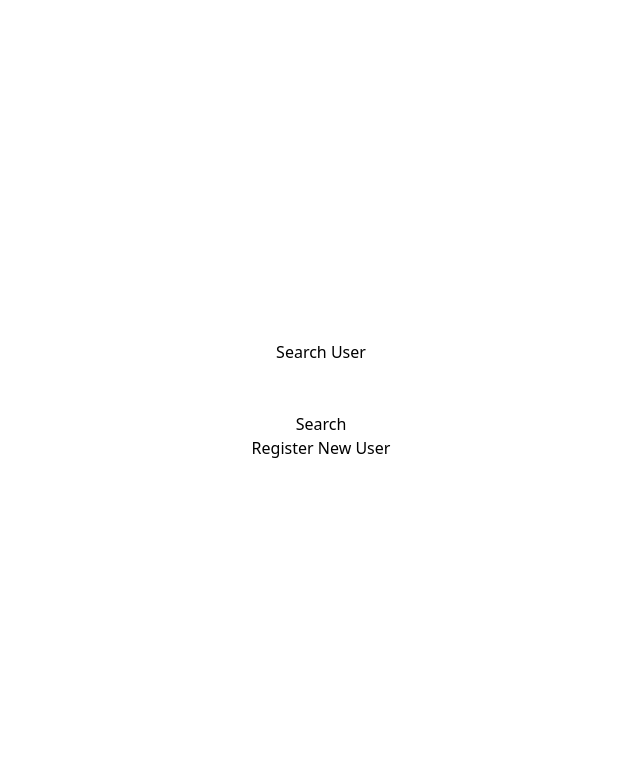
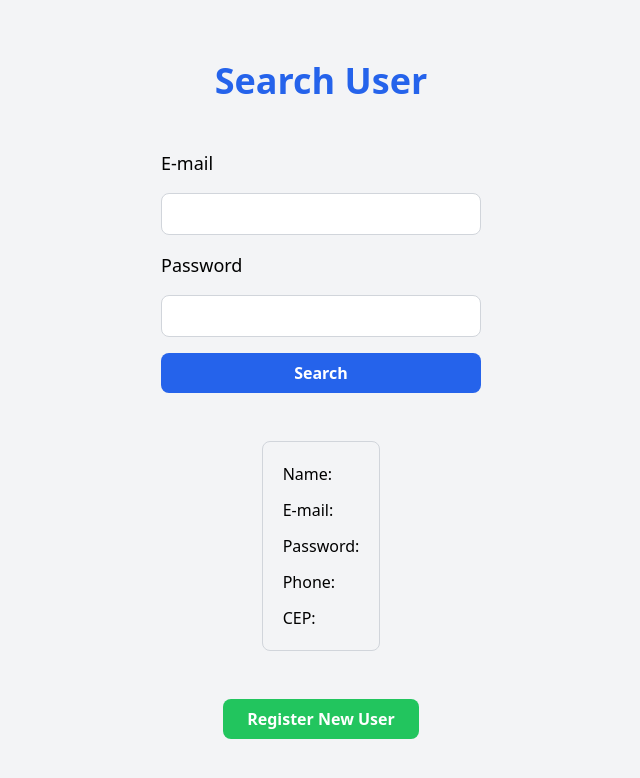
Before and after one commit to EduBarreira1212/node-sheets-reader, a React (Create React App) app in the folder web/user-register/: page /search-user in a window 1280 px wide. Shown: the top 778 px of the page, without its empty margins (319-959 px from the left). Built offline with nearby package versions, Linux system fonts and the light colour scheme.

Commit message:
feat: styles added

```diff
--- a/web/user-register/src/pages/SearchUser.tsx
+++ b/web/user-register/src/pages/SearchUser.tsx
@@ -4,17 +4,26 @@ import { useNavigate } from 'react-router-dom'
 const SearchUser = () => {
     const navigate = useNavigate();
 
-  return (
-    <div className="flex flex-col h-screen justify-center items-center">
-        <h1>Search User</h1>
-        <form className="flex flex-col justify-center items-center">
-            <input type="email" />
-            <input type="password" />
-            <input type="submit" value="Search" />
-        </form>
-        <button onClick={() => navigate("/")}>Register New User</button>
-    </div>
-  )
+    return (
+        <div className="flex flex-col h-screen justify-center items-center gap-12 bg-gray-100">
+            <h1 className="text-4xl font-bold text-blue-600">Search User</h1>
+            <form className="flex flex-col w-80 space-y-4">
+                <label htmlFor="email" className="text-lg font-medium">E-mail</label>
+                <input type="email" className="border border-gray-300 rounded-lg px-3 py-2 focus:outline-none focus:ring-2 focus:ring-blue-500" />
+                <label htmlFor="email" className="text-lg font-medium">Password</label>
+                <input type="password" className="border border-gray-300 rounded-lg px-3 py-2 focus:outline-none focus:ring-2 focus:ring-blue-500" />
+                <input type="submit" value="Search" className="mt-6 bg-blue-600 text-white font-semibold py-2 rounded-lg hover:bg-blue-700 cursor-pointer transition duration-300"/>
+            </form>
+            <section className="flex flex-col gap-3 border p-5 border-gray-300 rounded-lg">
+                <p>Name:</p>
+                <p>E-mail:</p>
+                <p>Password:</p>
+                <p>Phone:</p>
+                <p>CEP:</p>
+            </section>
+            <button onClick={() => navigate("/")} className="bg-green-500 text-white font-semibold py-2 px-6 rounded-lg hover:bg-green-600 focus:outline-none focus:ring-2 focus:ring-green-400 transition duration-300">Register New User</button>
+        </div>
+    )
 }
 
 export default SearchUser;
```
